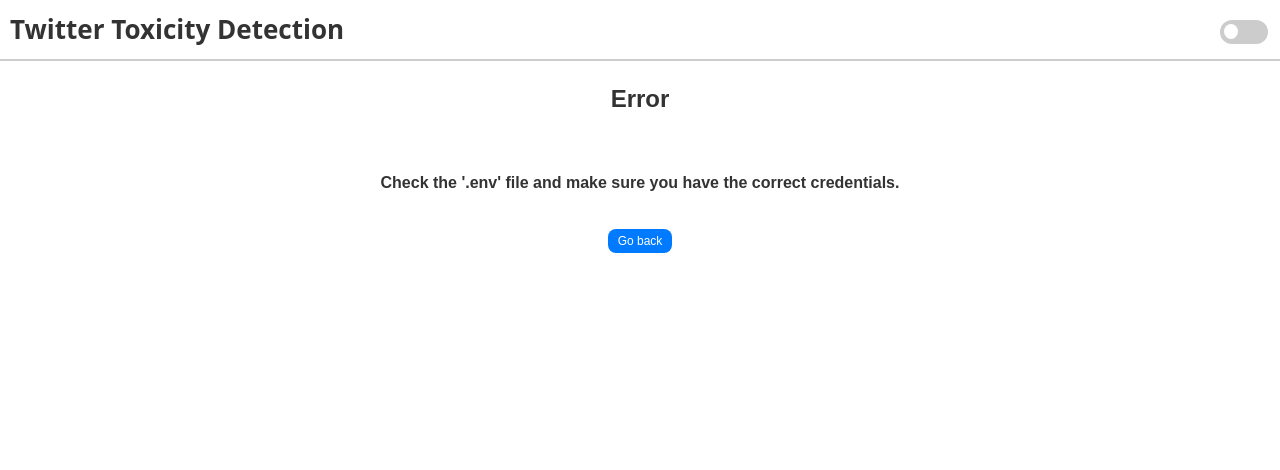
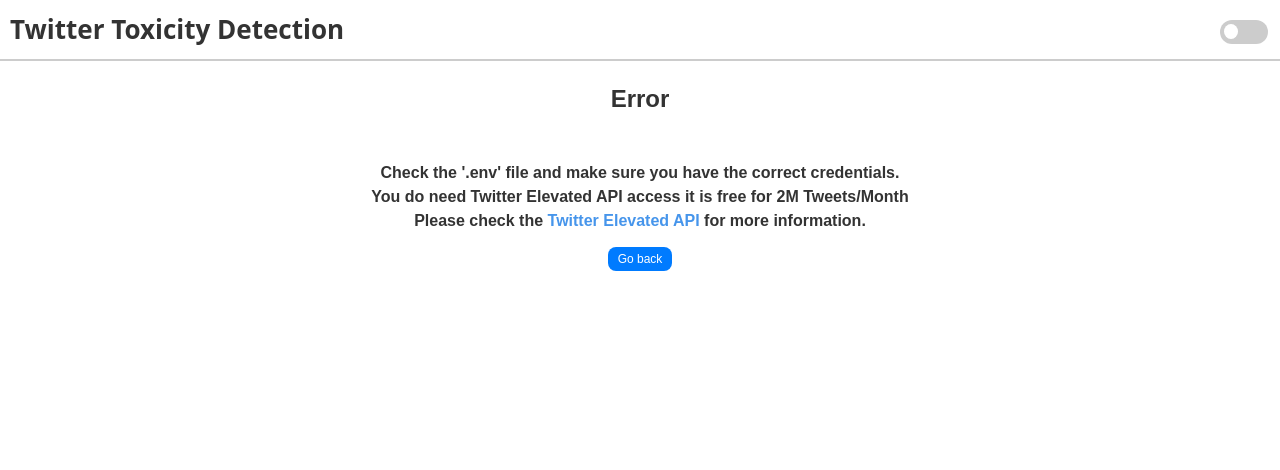
Before and after one commit to mantreshkhurana/twitter-toxicity-detection-flask, a Flask app: template templates/error.html in a window 1280 px wide. Shown: the top 470 px of the page. Run offline with Flask 2, Linux system fonts and the light colour scheme; the template is opened without the code that fills it, so the values that code supplies are empty; some libraries are stand-ins or nearby versions.

Commit message:
Detailed Error Message

```diff
--- a/static/css/style.css
+++ b/static/css/style.css
@@ -349,3 +349,16 @@
   color: #fff;
   text-decoration: none;
 }
+
+.error-message{
+  margin-bottom: -30px;
+  color: red;
+}
+
+.error-info a{
+  color: #4695eb;
+}
+
+.error-info{
+  margin-bottom: -20px;
+}
--- a/templates/error.html
+++ b/templates/error.html
@@ -22,11 +22,9 @@
 
     <div class="error-container">
       <h2>Error</h2>
-      <p>
-        {{ error }}
+        <p class="error-message">{{ error }}</p>
         <br>
-        <b> Check the '.env' file and make sure you have the correct credentials.</b>
-      </p>
+        <p class="error-info"><b>Check the '.env' file and make sure you have the correct credentials.<br>You do need Twitter Elevated API access it is free for 2M Tweets/Month<br> Please check the <a href="https://developer.twitter.com/en/portal/products/elevated">Twitter Elevated API</a> for more information.</b></p>
         <br>
       <button class="error-button">
         <a href="/">Go back</a>
```
Also changed, not shown: README.md.
